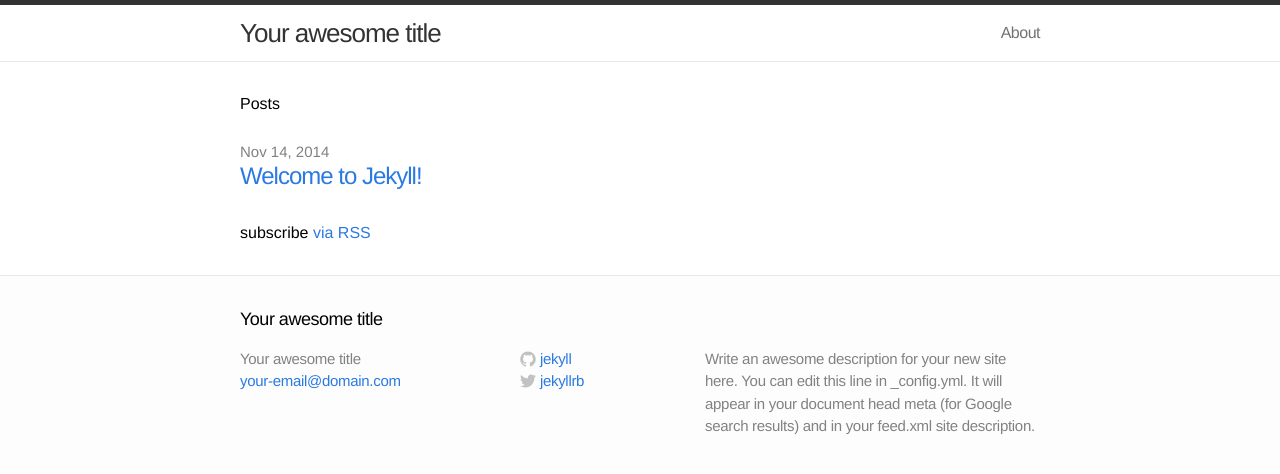
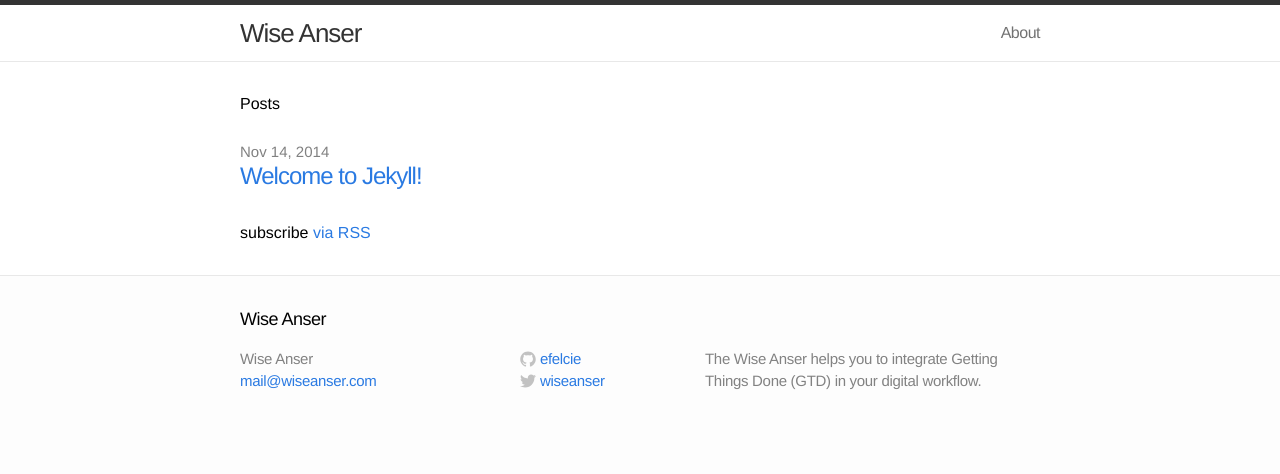
Before and after one commit to efelcie/wiseanser, a Jekyll site: the page built from index.html, in a window 1280 px wide. Shown: the top 474 px of the page. Built offline with Jekyll 4.4.1, drawn with Linux system fonts in a browser that asks for light colours.

Commit message:
Konfiguration erstmals angepasst

```diff
--- a/_config.yml
+++ b/_config.yml
@@ -1,11 +1,11 @@
 # Site settings
-title: Your awesome title
-email: your-email@domain.com
-description: "Write an awesome description for your new site here. You can edit this line in _config.yml. It will appear in your document head meta (for Google search results) and in your feed.xml site description."
+title: Wise Anser
+email: mail@wiseanser.com
+description: "The Wise Anser helps you to integrate Getting Things Done (GTD) in your digital workflow."
 baseurl: ""
-url: "http://yourdomain.com"
-twitter_username: jekyllrb
-github_username:  jekyll
+url: "http://wiseanser.com"
+twitter_username: wiseanser
+github_username:  efelcie
 
 # Build settings
 markdown: kramdown
```
